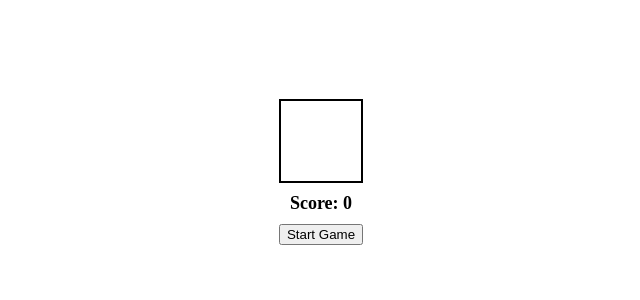
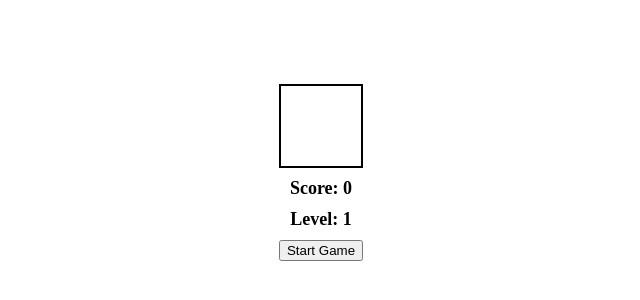
Before and after one commit to D-coder7/flashingcards, a plain HTML site: page index.html in a window 1280 px wide. Shown: the part 236-536 px from the top of the page, without its empty margins (319-959 px from the left). Drawn offline with Linux system fonts and the light colour scheme.

Commit message:
index.html

```diff
--- a/index.html
+++ b/index.html
@@ -7,6 +7,7 @@
   <div id="container">
     <div id="gameBoard"></div>
     <div id="score">Score: 0</div>
+    <div id="level">Level: 1</div>
     <button id="startButton">Start Game</button>
   </div>
 
```
